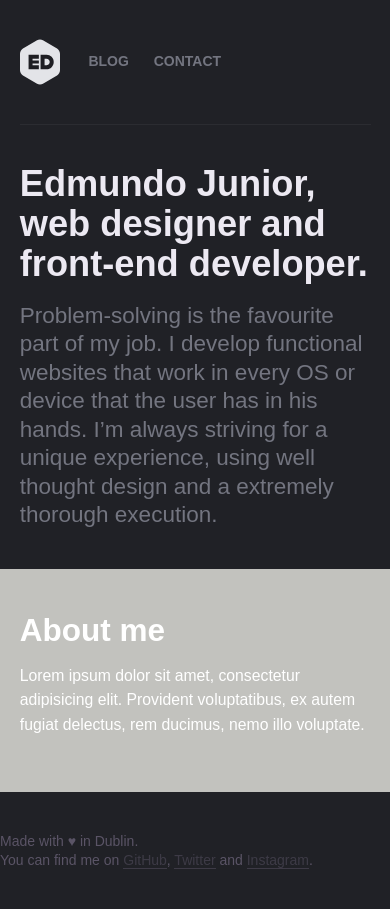
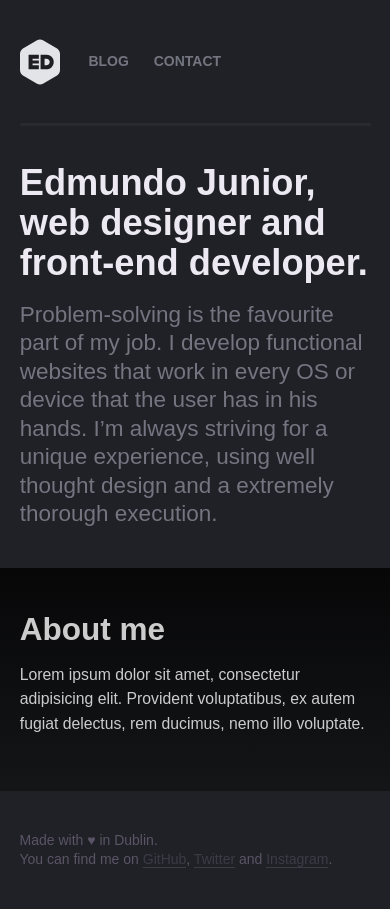
Before and after one commit to manfromanotherland/edmundojr-2014, a Jekyll site: the page built from index.html, in a window 390 px wide. Built offline with Jekyll 4.4.1, drawn with Linux system fonts in a browser that asks for light colours; nearby versions of some CDN libraries; Markdown is read by kramdown in place of the engine named in the settings.

Commit message:
Better responsive form handling

```diff
--- a/assets/css/main.css
+++ b/assets/css/main.css
@@ -4,23 +4,21 @@
    Basic styles: defaults
    ========================================================================== */
 
-*,
-*:after,
-*:before,
-input[type="search"] {
-	-webkit-box-sizing: border-box;
-	   -moz-box-sizing: border-box;
-	        box-sizing: border-box;
-}
-
 html {
 	font-size: 1.125em;
 	line-height: 1.555555556;
+	box-sizing: border-box;
+}
+
+*,
+*:before,
+*:after {
+	box-sizing: inherit;
 }
 
 /*
- * Remove the gap between the follow
- * elements and the bottom of their containers
+ * Remove the gap between elements
+ * and the bottom of their containers
  */
 
 audio,
@@ -77,7 +75,9 @@ textarea {
 	-webkit-appearance: none;
 }
 
-/* Links */
+/*
+ * Links default
+ */
 
 a {
 	color: inherit;
@@ -87,7 +87,9 @@ a {
    Helper Classes
    ========================================================================== */
 
-/* Clearfix */
+/*
+ * Clearfix
+ */
 
 .clearfix:before,
 .clearfix:after {
@@ -99,7 +101,9 @@ a {
 	clear: both;
 }
 
-/* Image replacement */
+/*
+ * Image replacement
+ */
 
 .ir {
 	font: 0/0 a;
@@ -107,7 +111,9 @@ a {
 	color: transparent;
 }
 
-/* Hide elements */
+/*
+ * Hide elements
+ */
 
 .hidden {
 	display: none;
@@ -154,7 +160,7 @@ h4:first-child {
 	margin-top: .5em;
 }
 
-@media (max-width: 30em) {
+@media (max-width: 400px) {
 
 	h1 {
 		font-size: 2.3em;
@@ -167,7 +173,6 @@ h4:first-child {
 	h3 {
 		font-size: 1.5em;
 	}
-
 }
 
 /*
@@ -190,14 +195,16 @@ q {
 	font-style: italic;
 }
 
-/* Page title */
+/*
+ * Main Title
+ */
 
 .main__title {
 	position: relative;
 	padding-bottom: .4em;
 }
 
-.main__title::before {
+.main__title:before {
 	position: absolute;
 	bottom: 0;
 	width: 80px;
@@ -207,13 +214,17 @@ q {
 	content: "";
 }
 
-/* Small */
+/*
+ * Small
+ */
 
 small {
 	font-size: .888888889em;
 }
 
-/* Ampersand */
+/*
+ * Custom ampersand
+ */
 
 .amp {
 	font-family: Baskerville, 'Goudy Old Style', Palatino, 'Book Antiqua', serif;
@@ -221,7 +232,9 @@ small {
 	font-weight: normal;
 }
 
-/* Lists */
+/*
+ * Sidebar lists
+ */
 
 .link-list {
 	padding: 0;
@@ -253,9 +266,10 @@ body {
 	color: #5a5466;
 	background-color: #202126;
 	background-repeat: no-repeat;
+	background-position: 80% 0;
 }
 
-@media (max-width: 50em) {
+@media (max-width: 800px) {
 
 	body {
 		font-size: 1em;
@@ -263,7 +277,7 @@ body {
 
 }
 
-@media (max-width: 40em) {
+@media (max-width: 600px) {
 
 	body {
 		font-size: .875em;
@@ -292,16 +306,14 @@ body {
 
 .main {
 	position: relative;
-	z-index: 2;
 	padding: 5em 0;
 }
 
-@media (max-width: 35em) {
+@media (max-width: 600px) {
 
 	.main {
 		padding: 2.5em 0;
 	}
-
 }
 
 /* Sidebar */
@@ -325,27 +337,36 @@ body {
 	margin: 0 -2%;
 }
 
-.col-1-2 { width: 46%; }
-.col-1-3 { width: 29.333333333%; }
-.col-2-3 { width: 62.666666666%; }
-.col-1-4 { width: 21%; }
+.col-1-2 {
+	width: 46%;
+}
+
+.col-1-3 {
+	width: 29.333333333%;
+}
+
+.col-2-3 {
+	width: 62.666666666%;
+}
+
+.col-1-4 {
+	width: 21%;
+}
 
 @media (max-width: 50em) {
 
 	.col-1-4 {
 		width: 46%;
 	}
-
 }
 
-@media (max-width: 40em) {
+@media (max-width: 600px) {
 
 	.col-1-2,
 	.col-1-3,
 	.col-2-3 {
 		width: 96%;
 	}
-
 }
 
 /* ==========================================================================
@@ -372,6 +393,17 @@ body {
 
 .nav {
 	padding: 2.5em 0;
+}
+
+.nav:before {
+	position: absolute;
+	left: 0;
+	bottom: -2px;
+	width: 100%;
+	height: 3px;
+	background: rgba(255,255,255,.04);
+	border-radius: 4px;
+	content: "";
 }
 
 .nav ul {
@@ -405,7 +437,7 @@ body {
 	color: #e3e4e8;
 }
 
-@media (max-width: 30em) {
+@media (max-width: 400px) {
 
 	.logo {
 		max-width: 40px;
@@ -430,7 +462,6 @@ body {
 
 .intro {
 	padding: 5em 0;
-	border-top: 1px solid rgba(255,255,255,.05);
 }
 
 .intro h1 {
@@ -445,7 +476,7 @@ body {
 	color: #737580;
 }
 
-@media (max-width: 30em) {
+@media (max-width: 400px) {
 
 	.intro {
 		padding: 2.5em 0;
@@ -454,7 +485,6 @@ body {
 	.intro p {
 		font-size: 1.428571429em;
 	}
-
 }
 
 /* Morphing Device
@@ -513,7 +543,6 @@ body {
 		transform: rotate(360deg);
 		box-shadow: 10px 10px 0 -2px #161619, 10px 10px 0 rgba(255,255,255,.1);
 	}
-
 }
 
 /* ==========================================================================
@@ -521,7 +550,6 @@ body {
    ========================================================================== */
 
 .footer {
-	width: 100%;
 	clear: both;
 	padding: 2.5em 0;
 	line-height: 1.2em;
@@ -553,9 +581,22 @@ body {
    ========================================================================== */
 
 .main--about {
-	color: #fff;
-	background-color: #c2c2be;
+	color: #ccc;
+	/*background: rgba(0,0,0,.25);*/
+	/*border-top: 1px solid rgba(0,0,0,.1);*/
+	background: linear-gradient(#070708, #141517);
 }
+
+/*.main__title--top {
+	padding: .4em 0 0;
+}
+
+.main__title--top:before {
+	top: 0;
+	bottom: auto;
+	width: 42%;
+}*/
+
 
 /* ==========================================================================
    Page: Work
@@ -621,6 +662,10 @@ body {
    Page: Blog
    ========================================================================== */
 
+.layout_blog {
+	background-image: url(../img/bg_typewriter.png);
+}
+
 .main--blog {
 	padding: 0;
 }
@@ -671,8 +716,8 @@ body {
 	font-size: .888888889em;
 	border-right: 1px solid #ddd;
 	-webkit-font-feature-settings: 'tnum';
-	   -moz-font-feature-settings: 'tnum';
-	    -ms-font-feature-settings: 'tnum';
+	-moz-font-feature-settings: 'tnum';
+	-ms-font-feature-settings: 'tnum';
 }
 
 /* Text */
@@ -680,6 +725,7 @@ body {
 .post--text {
 	color: #476363;
 	background: #a0cecb;
+	background: #bgg0ed;
 }
 
 /* Photo */
@@ -910,8 +956,7 @@ body {
    ========================================================================== */
 
 .layout_contact {
-	background-image: url(../img/type-writer.png);
-	background-position: 70% 0;
+	background-image: url(../img/bg_stamps.png);
 }
 
 .main--contact {
@@ -937,6 +982,7 @@ body {
 	background: #fff7cc;
 	border: 1px solid #e6d273;
 	border: none;
+	box-shadow: inset 0 1px 2px #dcb55f;
 	transition: border .25s;
 }
 
@@ -953,10 +999,21 @@ body {
 
 /* Placeholder */
 
-.contact-form ::-webkit-input-placeholder { color: #ccbb66; }
-.contact-form :-moz-placeholder           { color: #ccbb66; }
-.contact-form ::-moz-placeholder          { color: #ccbb66; }
-.contact-form :-ms-input-placeholder      { color: #ccbb66; }
+.contact-form ::-webkit-input-placeholder {
+	color: #ccbb66;
+}
+
+.contact-form :-moz-placeholder {
+	color: #ccbb66;
+}
+
+.contact-form ::-moz-placeholder {
+	color: #ccbb66;
+}
+
+.contact-form :-ms-input-placeholder {
+	color: #ccbb66;
+}
 
 /* Submit */
 
@@ -971,8 +1028,8 @@ body {
 	border: none;
 	box-shadow: 0 1px 2px #dcc45f;
 	transition:
-		color .25s,
-		background .25s;
+	color .25s,
+	background .25s;
 }
 
 .contact-form .submit:hover,
@@ -985,3 +1042,44 @@ body {
 	top: 1px;
 	box-shadow: 0 0 1px #dcc45f;
 }
+
+/*
+ * Alert / Response
+ */
+
+.alert {
+	float: right;
+}
+
+@media (max-width: 600px) {
+
+	.alert {
+		float: none;
+		margin-top: 1em;
+	}
+
+}
+
+/* ==========================================================================
+   Responsive
+   ========================================================================== */
+
+@media (max-width: 800px) {
+
+	.post,
+	.comments,
+	.sidebar {
+		padding: 1.5em 2em;
+	}
+
+}
+
+@media (max-width: 600px) {
+
+	.post,
+	.comments,
+	.sidebar {
+		padding: 1.5em 2em;
+	}
+
+}
```
